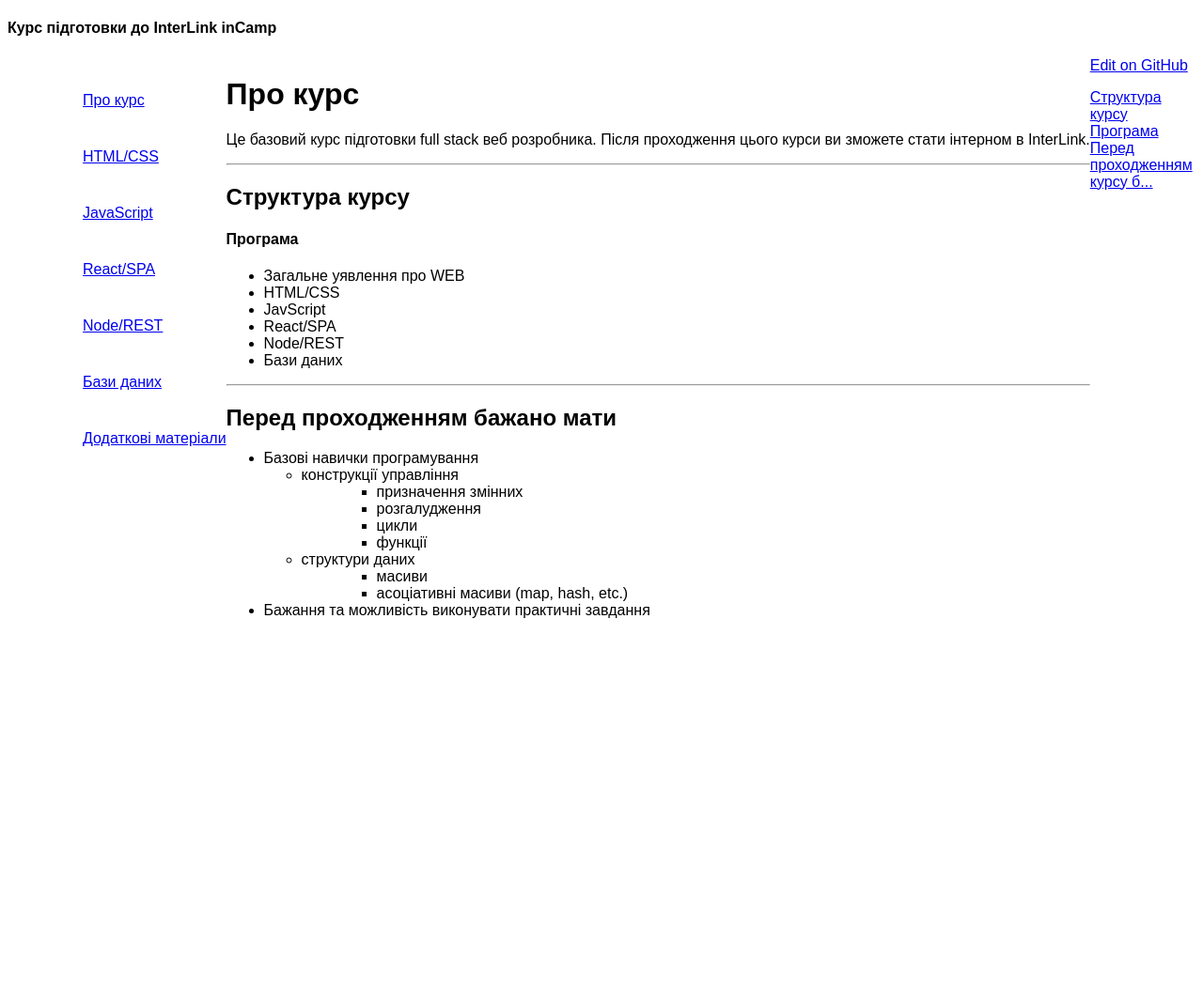
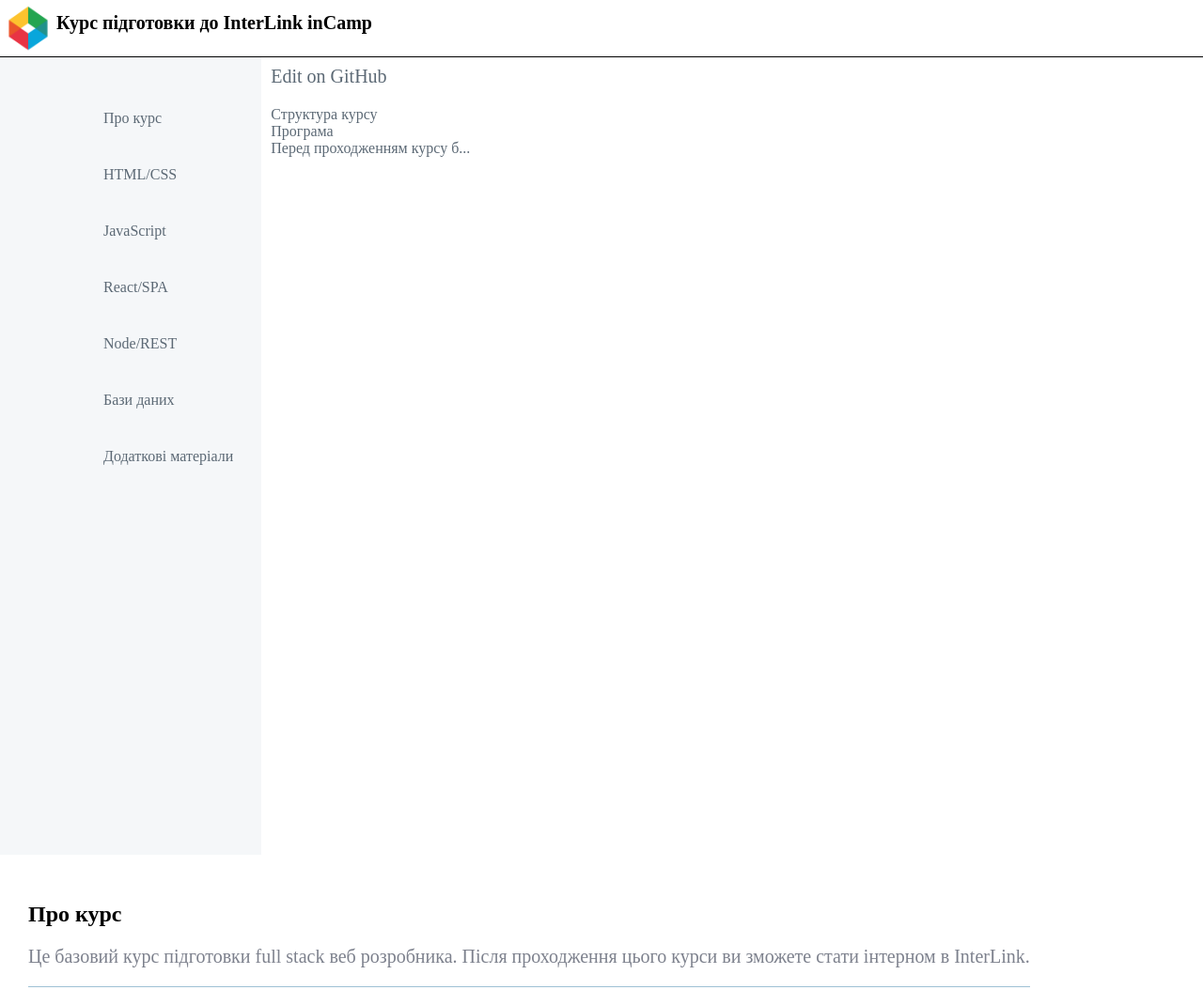
Before and after one commit to Handsome0711/CourseSite, a plain HTML site: page index.html in a window 1280 px wide. Shown: the top 1054 px of the page at 94% size. Before the commit the page ends 800 px from the top, so only its background shows below. Drawn offline with Linux system fonts and the light colour scheme.

Commit message:
added css

```diff
--- a/index.html
+++ b/index.html
@@ -6,10 +6,12 @@
 </head>
 <body>
 	<header>
-		<h4>Курс підготовки до InterLink inCamp</h4>
+			<img id="logo" src="images/logo.png">
+			<h1>Курс підготовки до InterLink inCamp</h1>
 	</header>
 	<main>
-		<ul id="navigation">
+		<nav>
+		<ul>
 			<ol><a href=#>Про курс</a></ol>
 			<ol><a href="http://htmlbook.ru/">HTML/CSS</a></ol>
 			<ol><a href="https://learn.javascript.ru/">JavaScript</a></ol>
@@ -18,13 +20,13 @@
 			<ol><a href="#">Бази даних</a></ol>
 			<ol><a href="#">Додаткові матеріали</a></ol>
 		</ul>
+		</nav>
 		<div id="content">
-			<div>
+			<section>
 				<h1>Про курс</h1>
-				<p>Це базовий курс підготовки full stack веб розробника. Після проходження цього курси ви зможете стати інтерном в InterLink.</p>
-			</div>
-			<hr>
-			<div>
+				<p id="aboutCourse">Це базовий курс підготовки full stack веб розробника. Після проходження цього курси ви зможете стати інтерном в InterLink.</p>
+			</section>
+			<section>
 				<h2>Структура курсу</h2>
 				<h4>Програма</h4>
 				<ul>
@@ -35,9 +37,8 @@
 					<li>Node/REST</li>
 					<li>Бази даних</li>
 				</ul>
-			</div>
-			<hr>
-			<div>
+			</section>
+			<section>
 				<h2>Перед проходженням бажано мати</h2>
 				<ul>
 					<li>Базові навички програмування</li>
@@ -62,7 +63,7 @@
 					<li>Бажання та можливість виконувати практичні завдання</li>
 
 				</ul>
-			</div>
+			</section>
 		</div>
 		<div>
 			<p><a href="#">Edit on GitHub</a></p>
--- a/style.css
+++ b/style.css
@@ -1,11 +1,57 @@
 *{
-	font-family: Arial;
+	font-family: New Times Roman;
+
+}
+body{
+	margin: 0;
+
+}
+main{
+	padding-top: 50px;
+}
+#logo{
+	height: 60px;
+	width: 60px;
+	float: left;
 }
 
-#navigation{
+header h1{
+	font-size: 20px;
+
+}
+header{
+	position: absolute;
+	background: white;
+	width: 100%;
+	border-bottom: 1px solid black;
+	height: 60px;
+}
+nav{
 	float: left;
 	line-height: 60px;
+	background: #F5F7F9;
+	height: 100vh;
+	padding: 30px;
+	margin-right: 10px;
+}
+#aboutCourse{
+	color: #7d818d;
 }
 #content{
 	float: left;
+	padding: 30px;
 }
+a{
+	text-decoration: none;
+	color: #5c6975;
+}
+a:hover{
+	color:red;
+}
+section{
+	border-bottom: 1px solid #9EC1D4;
+
+}
+p, li{
+	font-size: 20px;
+}
```
Also changed, not shown: images/logo.png (added).
